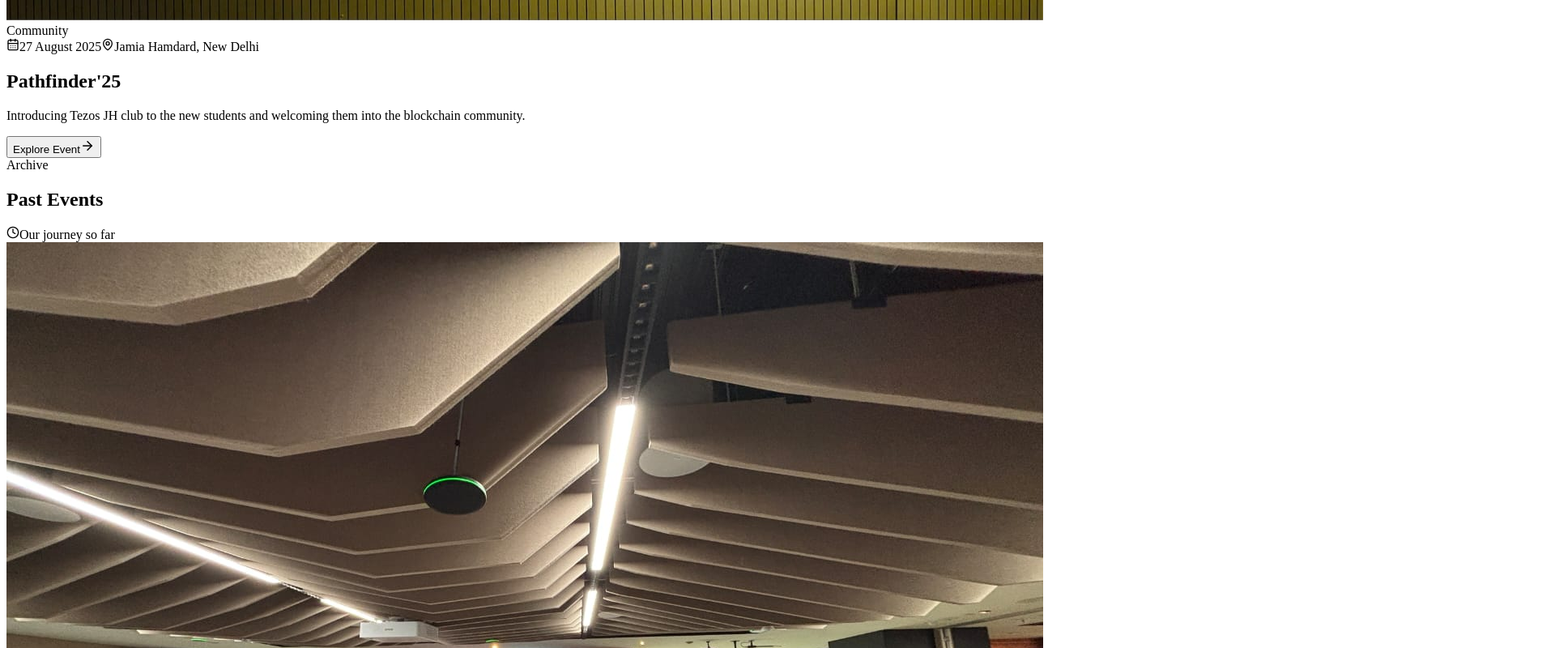
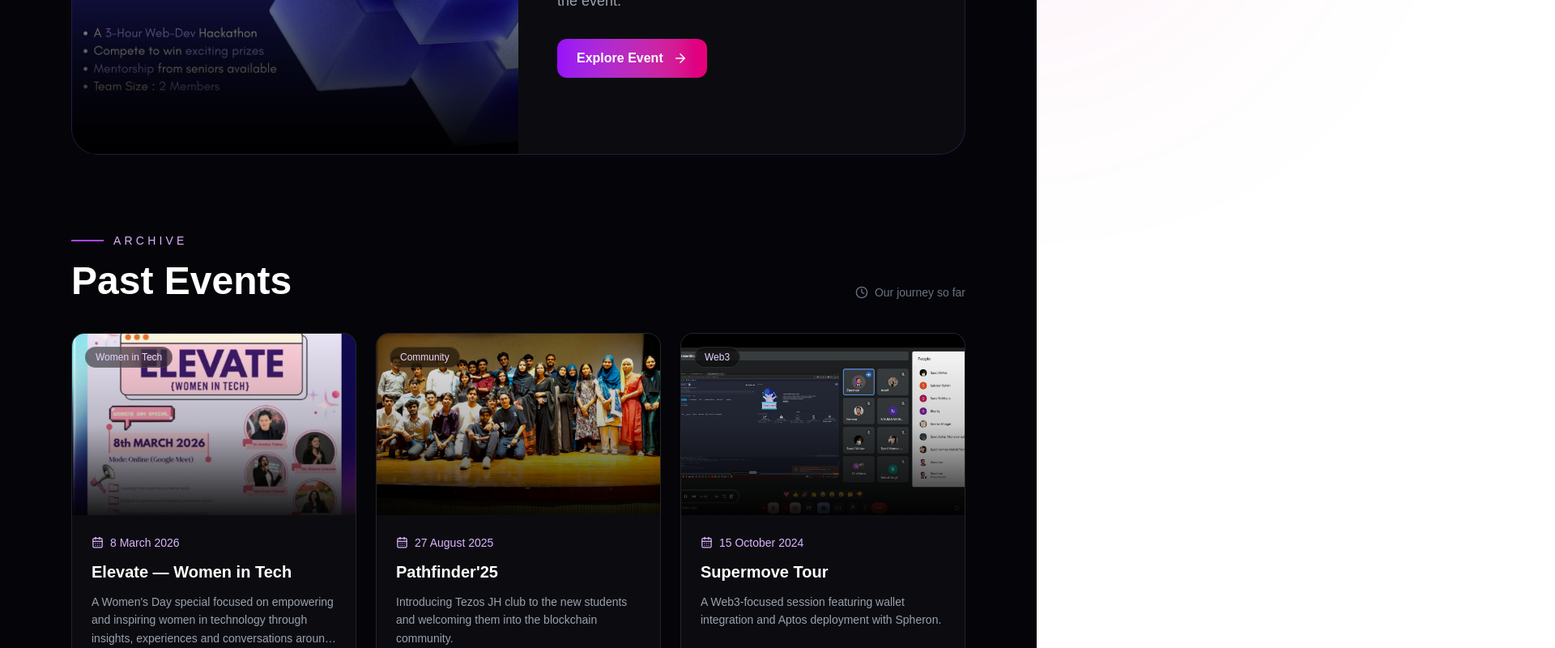
Before and after one commit to samiaabid06/tezos-jh-website, a Next.js app: page /events in a window 1280 px wide. Shown: the part 820-1620 px from the top of the page at 81% size, 1920 px wide, since content can reach past the window. Built offline with nearby package versions, Linux system fonts and the light colour scheme.

Commit message:
feat: update event section

```diff
--- a/pages/events.tsx
+++ b/app/events/page.tsx
@@ -11,6 +11,7 @@ import {
   Clock,
 } from "lucide-react";
 import Link from "next/link";
+import "../globals.css"
 
 interface Event {
   id: number;
@@ -25,6 +26,28 @@ interface Event {
 const events: Event[] = [
   {
     id: 1,
+    title: "Tezos Code Verse",
+    date: "25 April 2026",
+    description:
+      "A 3-hour Web-Dev Hackathon where participants build, innovate and compete. Teams of two compete for exciting prizes with mentorship from seniors throughout the event.",
+    image: "/events/code-verse.jpg",
+    location: "Jamia Hamdard, New Delhi",
+    category: "Hackathon",
+  },
+
+  {
+    id: 2,
+    title: "Elevate — Women in Tech",
+    date: "8 March 2026",
+    description:
+      "A Women's Day special focused on empowering and inspiring women in technology through insights, experiences and conversations around learning, careers and building meaningful connections.",
+    image: "/events/elevate.jpg",
+    location: "Online — Google Meet",
+    category: "Women in Tech",
+  },
+
+  {
+    id: 3,
     title: "Pathfinder'25",
     date: "27 August 2025",
     description:
@@ -33,18 +56,31 @@ const events: Event[] = [
     location: "Jamia Hamdard, New Delhi",
     category: "Community",
   },
+
   {
-    id: 2,
-    title: "Build on Azure",
-    date: "4 September 2024",
+    id: 4,
+    title: "Supermove Tour",
+    date: "15 October 2024",
     description:
-      "An introduction to Microsoft Azure along with blockchain, DevOps and cybersecurity concepts.",
-    image: "/events/azure.jpg",
+      "A Web3-focused session featuring wallet integration and Aptos deployment with Spheron.",
+    image: "/e5.png",
+    location: "New Delhi",
+    category: "Web3",
+  },
+
+  {
+    id: 5,
+    title: "Hacktoberfest: Build-a-thon",
+    date: "15 October 2024",
+    description:
+      "A hands-on open-source and web development event encouraging students to build and contribute together.",
+    image: "/e4.png",
     location: "Jamia Hamdard, New Delhi",
-    category: "Workshop",
+    category: "Hackathon",
   },
+
   {
-    id: 3,
+    id: 6,
     title: "Profile Building",
     date: "2 October 2024",
     description:
@@ -53,25 +89,16 @@ const events: Event[] = [
     location: "Jamia Hamdard, New Delhi",
     category: "Workshop",
   },
+
   {
-    id: 4,
-    title: "Hacktoberfest: Build-a-thon",
-    date: "15 October 2024",
+    id: 7,
+    title: "Build on Azure",
+    date: "4 September 2024",
     description:
-      "A hands-on open-source and web development event encouraging students to build and contribute together.",
-    image: "/e4.png",
+      "An introduction to Microsoft Azure along with blockchain, DevOps and cybersecurity concepts.",
+    image: "/events/azure.jpg",
     location: "Jamia Hamdard, New Delhi",
-    category: "Hackathon",
-  },
-  {
-    id: 5,
-    title: "Supermove Tour",
-    date: "15 October 2024",
-    description:
-      "A Web3-focused session featuring wallet integration and Aptos deployment with Spheron.",
-    image: "/e5.png",
-    location: "New Delhi",
-    category: "Web3",
+    category: "Workshop",
   },
 ];
 
--- a/app/layout.tsx
+++ b/app/layout.tsx
@@ -1,7 +1,7 @@
 import type { Metadata } from "next";
 import { Geist, Geist_Mono } from "next/font/google";
 import "./globals.css";
-import NavbarWrapper from "@/components/NavbarWrapper"; //  wrapper
+import NavbarWrapper from "@/components/NavbarWrapper";
 
 const geistSans = Geist({
   variable: "--font-geist-sans",
@@ -28,11 +28,13 @@ export default function RootLayout({
       <head>
         <meta name="viewport" content="width=device-width, initial-scale=1.0" />
         <link rel="icon" type="image/x-icon" href="/icon2.png" />
-        <title>Tezos Jamia Hamdard</title>
       </head>
-      <body className="bg-black overflow-x-hidden">
-        {/* Navbar is now conditionally rendered */}
+
+      <body
+        className={`${geistSans.variable} ${geistMono.variable} bg-black overflow-x-hidden`}
+      >
         <NavbarWrapper />
+
         <main>{children}</main>
       </body>
     </html>
```
Also changed, not shown: public/events/code-verse.jpg (added), public/events/elevate.jpg (added).
